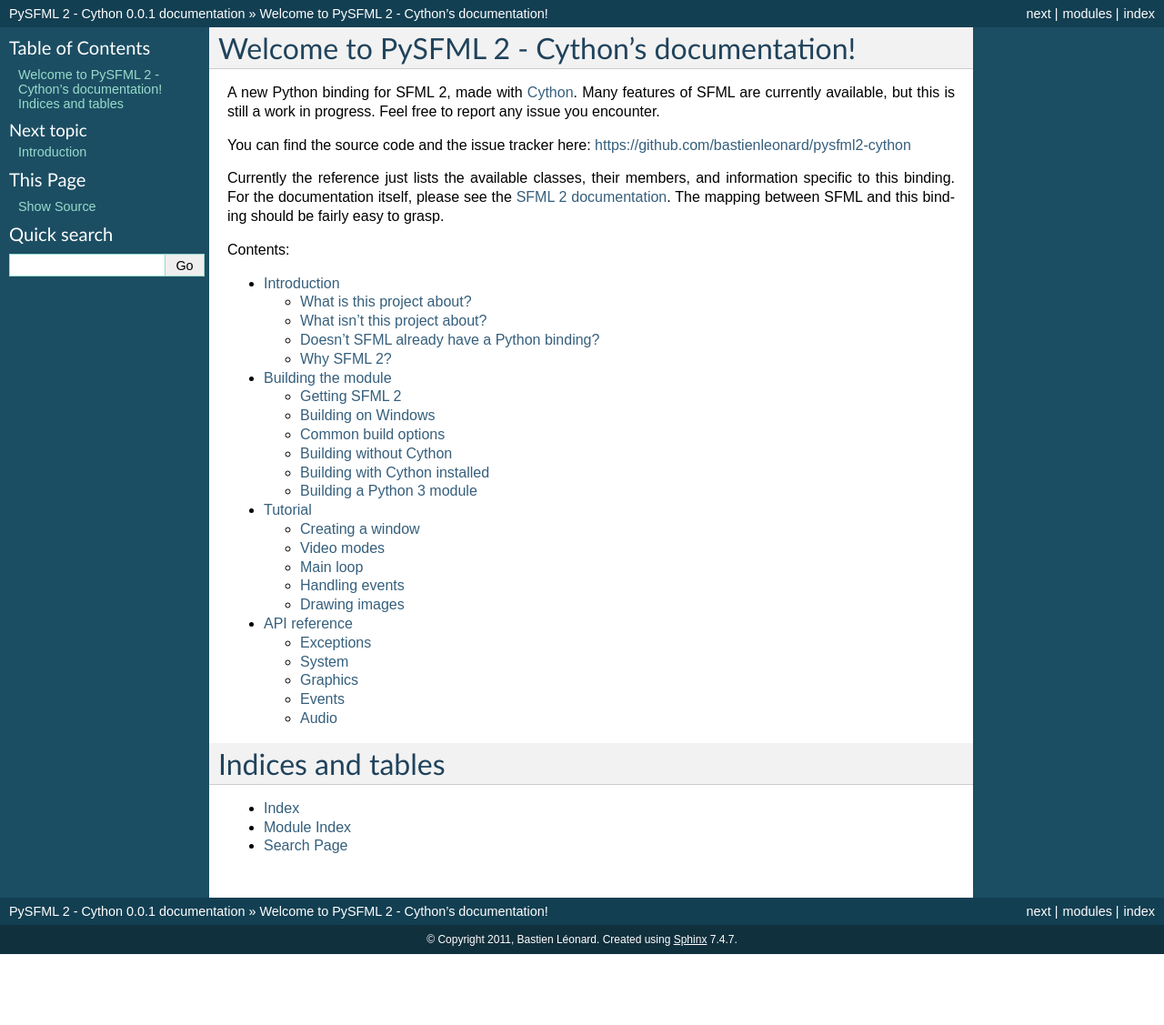
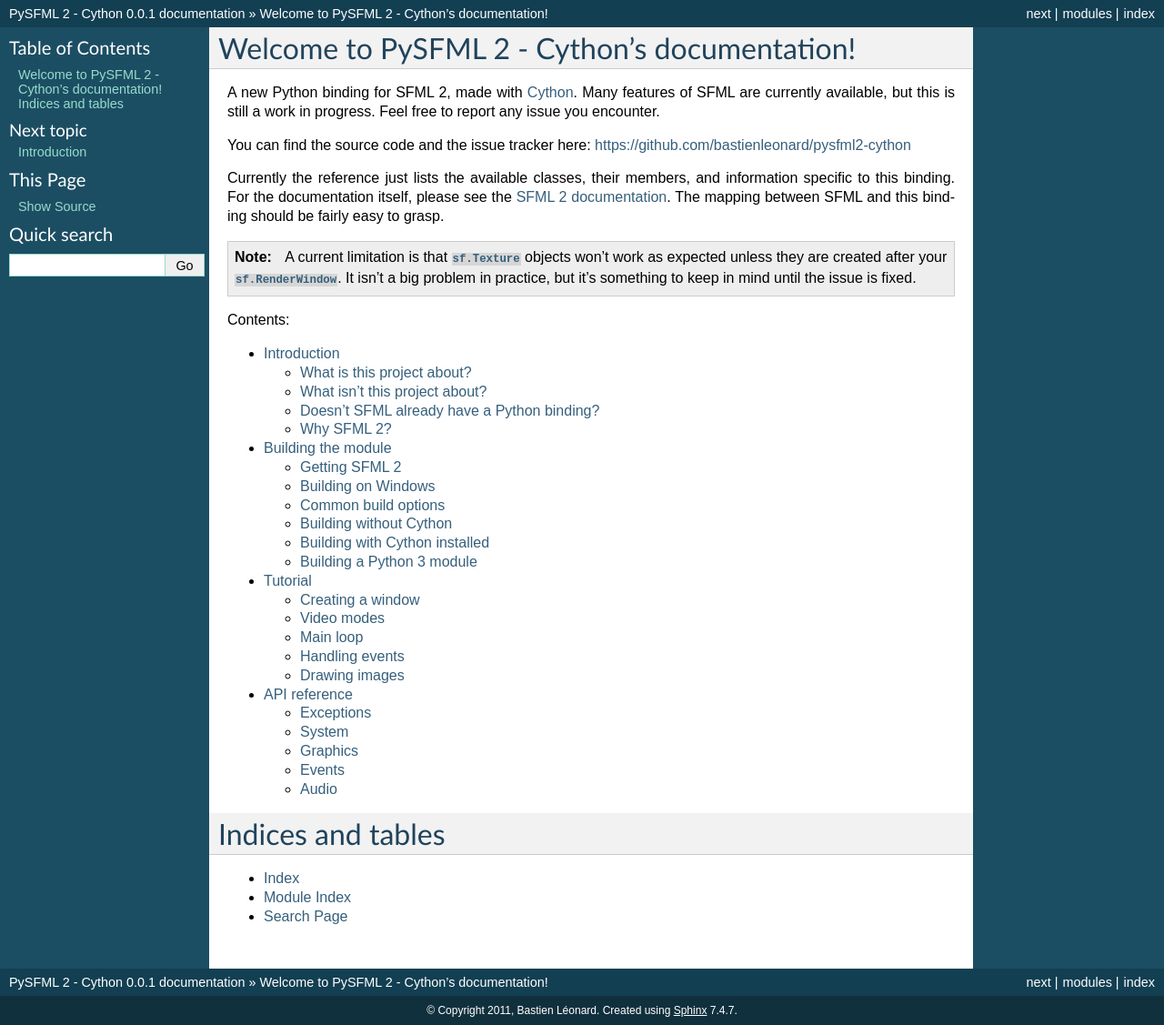
Before and after one commit to intjelic/python-sfml, a Sphinx documentation site: the page built from doc/sphinx/source/index.rst, in a window 1280 px wide. Shown: the whole page at 91% size. Built offline with Sphinx 7.4.7, drawn with Linux system fonts in a browser that asks for light colours; before the commit the page ends 1049 px from its top, so only the background shows below that.

Commit message:
Added note about Texture objects not working properly before a window is created

```diff
--- a/doc/sphinx/source/index.rst
+++ b/doc/sphinx/source/index.rst
@@ -20,6 +20,13 @@
 <http://sfml-dev.org/documentation/2.0/annotated>`_.  The mapping
 between SFML and this binding should be fairly easy to grasp.
 
+.. note::
+
+   A current limitation is that :class:`sf.Texture` objects won't work
+   as expected unless they are created after your
+   :class:`sf.RenderWindow`.  It isn't a big problem in practice, but
+   it's something to keep in mind until the issue is fixed.
+
 Contents:
 
 .. toctree::
```
